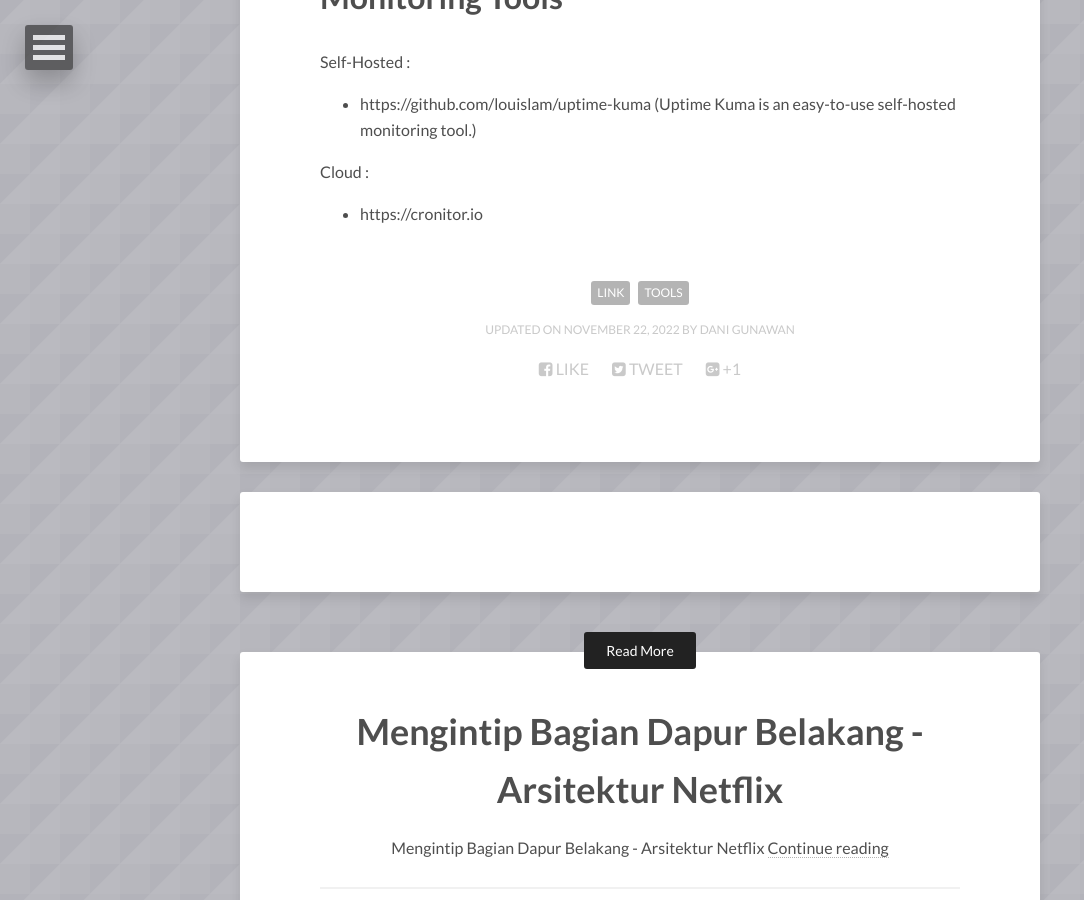
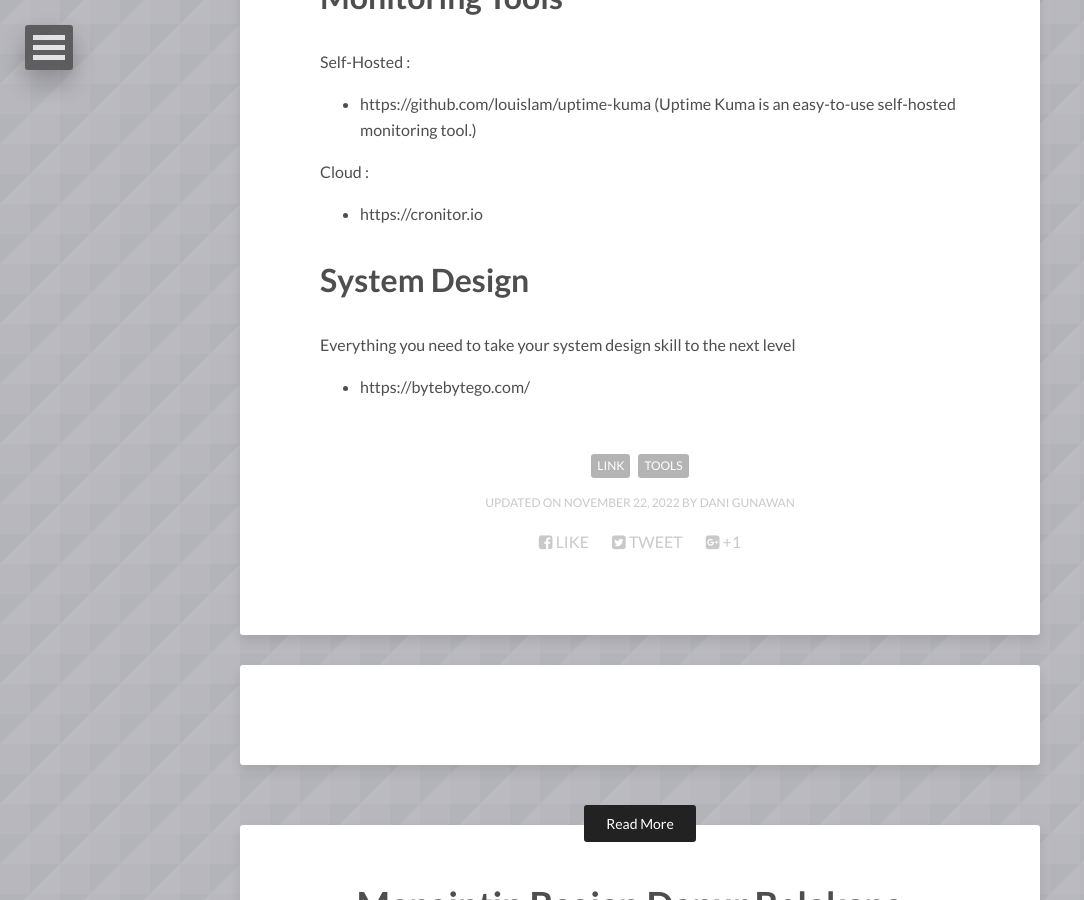
Before and after one commit to danigunawan/danigunawan.github.io, a Jekyll site: the page built from _posts/2022-11-21-kumpulan-link-tools-teknologi-favorit.md, in a window 1280 px wide and 900 px high, scrolled down 636 px. Shown: the whole window, without its empty margins (0-1084 px from the left). Built offline with Jekyll 4.4.1, drawn with Linux system fonts in a browser that asks for light colours; nearby versions of some CDN libraries; comment, search, counter and statistics services are not loaded.

Commit message:
[ADD POSTING]

```diff
--- a/_posts/2022-11-21-kumpulan-link-tools-teknologi-favorit.md
+++ b/_posts/2022-11-21-kumpulan-link-tools-teknologi-favorit.md
@@ -27,3 +27,9 @@
 
 Cloud :
 - https://cronitor.io
+
+# System Design
+Everything you need to take your system
+design skill to the next level
+
+- https://bytebytego.com/
```
